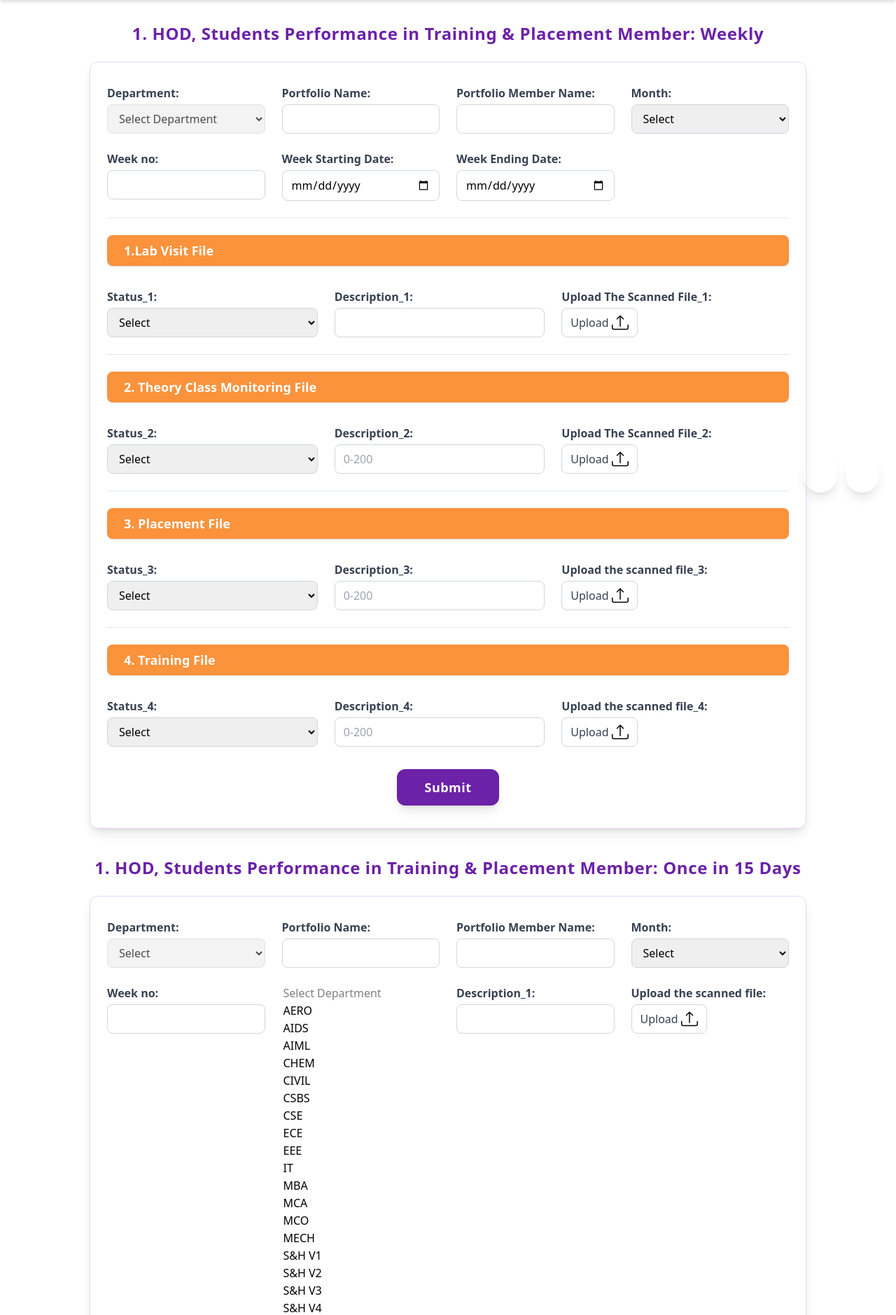
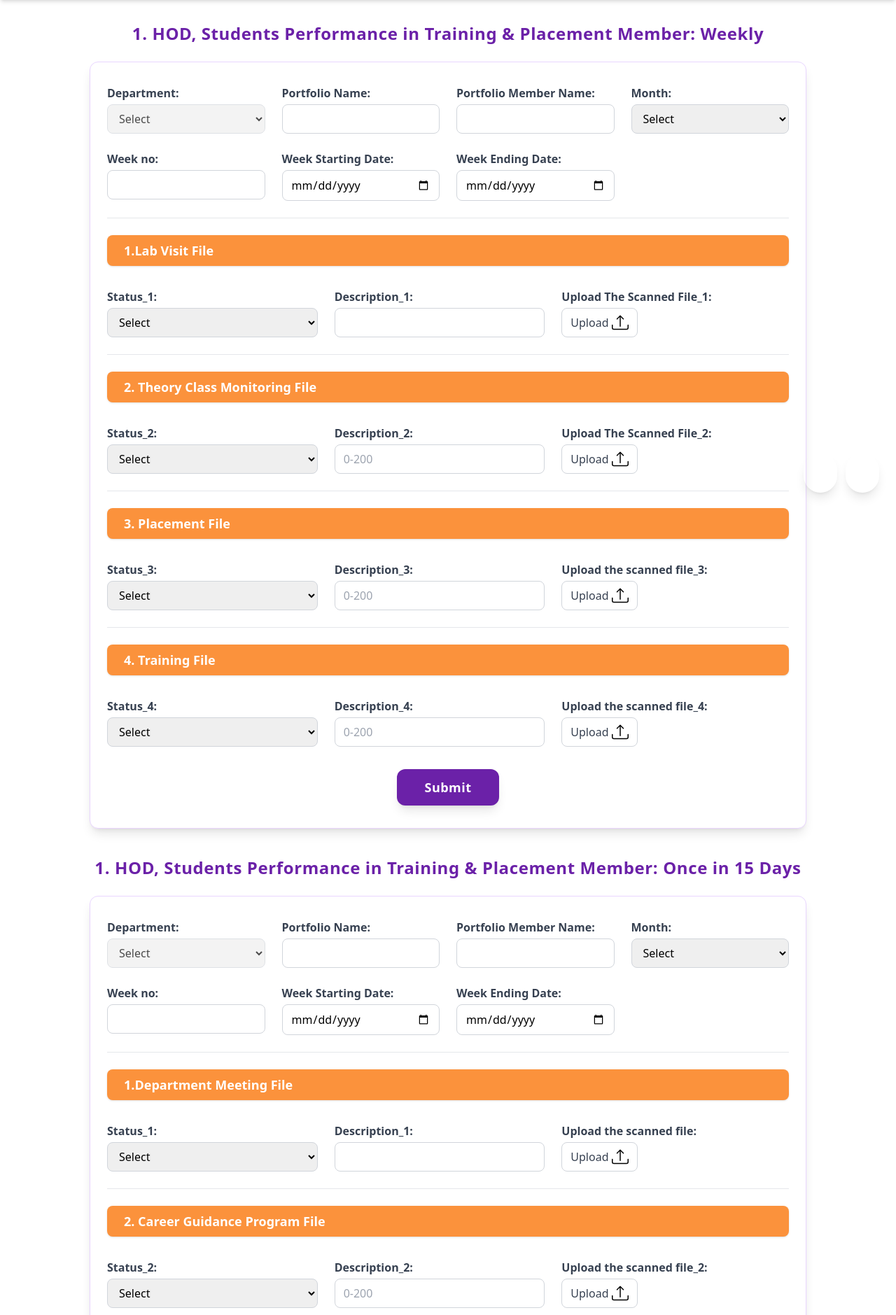
Before and after one commit to mispmctech-cpu/flask-project, a Flask app: template templates/faculty-form1.html in a window 1280 px wide. Shown: the part 72-1951 px from the top of the page at 70% size. Run offline with Flask 3, Linux system fonts and the light colour scheme; the template is opened without the code that fills it, so the values that code supplies are empty; some libraries are stand-ins or nearby versions.

Commit message:
Refactor department selection options in faculty form
Updated department selection options in faculty form and removed redundant entries.

```diff
--- a/templates/faculty-form1.html
+++ b/templates/faculty-form1.html
@@ -85,7 +85,7 @@ document.addEventListener('DOMContentLoaded', function() {
                                 <label for="db-dept" class="font-semibold text-gray-700 mb-1">Department:</label>
                                 <select id="db-dept" name="Department:" required
                                     class="rounded-lg border border-gray-300 focus:border-purple-500 focus:ring-2 focus:ring-purple-200 px-3 py-2">
-                                                <option value="" disabled selected>Select Department</option>
+                                    <option value="" disabled selected>Select</option>
                                     <option value="AERO">AERO</option>
                                     <option value="AIDS">AIDS</option>
                                     <option value="AIML">AIML</option>
@@ -379,27 +367,27 @@ document.addEventListener('DOMContentLoaded', function() {
                                         class="rounded-lg border border-gray-300 focus:border-purple-500 focus:ring-2 focus:ring-purple-200 px-3 py-2" />
                                 </div>
                                 <div class="flex flex-col">
-                                                                        <option value="" disabled selected>Select Department</option>
-                                                                        <option value="AERO">AERO</option>
-                                                                        <option value="AIDS">AIDS</option>
-                                                                        <option value="AIML">AIML</option>
-                                                                        <option value="CHEM">CHEM</option>
-                                                                        <option value="CIVIL">CIVIL</option>
-                                                                        <option value="CSBS">CSBS</option>
-                                                                        <option value="CSE">CSE</option>
-                                                                        <option value="ECE">ECE</option>
-                                                                        <option value="EEE">EEE</option>
-                                                                        <option value="IT">IT</option>
-                                                                        <option value="MBA">MBA</option>
-                                                                        <option value="MCA">MCA</option>
-                                                                        <option value="MCO">MCO</option>
-                                                                        <option value="MECH">MECH</option>
-                                                                        <option value="S&H V1">S&H V1</option>
-                                                                        <option value="S&H V2">S&H V2</option>
-                                                                        <option value="S&H V3">S&H V3</option>
-                                                                        <option value="S&H V4">S&H V4</option>
-                                                                        <option value="S&H V5">S&H V5</option>
-                                                                        <option value="S&H V6">S&H V6</option>
+                                    <label for="fd-weekstart" class="font-semibold text-gray-700 mb-1">Week Starting
+                                        Date:</label>
+                                    <input id="fd-weekstart" name="Week Starting Date" type="date"
+                                        class="rounded-lg border border-gray-300 focus:border-purple-500 focus:ring-2 focus:ring-purple-200 px-3 py-2" />
+                                </div>
+                                <div class="flex flex-col">
+                                    <label for="fd-weekend" class="font-semibold text-gray-700 mb-1">Week Ending
+                                        Date:</label>
+                                    <input id="fd-weekend" name="Week Ending Date" type="date"
+                                        class="rounded-lg border border-gray-300 focus:border-purple-500 focus:ring-2 focus:ring-purple-200 px-3 py-2" />
+                                </div>
+                            </div>
+                            <div class="w-full border-t border-gray-200 my-6"></div>
+                            <div class="grid grid-cols-1 sm:grid-cols-2 lg:grid-cols-3 gap-6">
+                                <div
+                                    class="col-span-1 sm:col-span-2 lg:col-span-4 bg-orange-400 text-white font-bold text-lg rounded-lg px-6 py-2 mb-2 shadow flex items-center">
+                                    1.Department Meeting File</div>
+                                <div class="flex flex-col">
+                                    <label for="fd-status1" class="font-semibold text-gray-700 mb-1">Status_1:</label>
+                                    <select id="fd-status1" name="Status_1"
+                                        class="rounded-lg border border-gray-300 focus:border-orange-500 focus:ring-2 focus:ring-orange-200 px-3 py-2">
                                         <option value="" disabled selected>Select</option>
                                         <option>Completed and Updated</option>
                                         <option>Yet to be Completed</option>
@@ -539,27 +521,27 @@ document.addEventListener('DOMContentLoaded', function() {
                                         class="rounded-lg border border-gray-300 focus:border-purple-500 focus:ring-2 focus:ring-purple-200 px-3 py-2" />
                                 </div>
                                 <div class="flex flex-col">
-                                                                        <option value="" disabled selected>Select Department</option>
-                                                                        <option value="AERO">AERO</option>
-                                                                        <option value="AIDS">AIDS</option>
-                                                                        <option value="AIML">AIML</option>
-                                                                        <option value="CHEM">CHEM</option>
-                                                                        <option value="CIVIL">CIVIL</option>
-                                                                        <option value="CSBS">CSBS</option>
-                                                                        <option value="CSE">CSE</option>
-                                                                        <option value="ECE">ECE</option>
-                                                                        <option value="EEE">EEE</option>
-                                                                        <option value="IT">IT</option>
-                                                                        <option value="MBA">MBA</option>
-                                                                        <option value="MCA">MCA</option>
-                                                                        <option value="MCO">MCO</option>
-                                                                        <option value="MECH">MECH</option>
-                                                                        <option value="S&H V1">S&H V1</option>
-                                                                        <option value="S&H V2">S&H V2</option>
-                                                                        <option value="S&H V3">S&H V3</option>
-                                                                        <option value="S&H V4">S&H V4</option>
-                                                                        <option value="S&H V5">S&H V5</option>
-                                                                        <option value="S&H V6">S&H V6</option>
+                                    <label class="font-semibold text-gray-700 mb-1">Week Starting Date:</label>
+                                    <input name="Week Starting Date" type="date"
+                                        class="rounded-lg border border-gray-300 focus:border-purple-500 focus:ring-2 focus:ring-purple-200 px-3 py-2" />
+                                </div>
+                                <div class="flex flex-col">
+                                    <label class="font-semibold text-gray-700 mb-1">Week Ending Date:</label>
+                                    <input name="Week Ending Date" type="date"
+                                        class="rounded-lg border border-gray-300 focus:border-purple-500 focus:ring-2 focus:ring-purple-200 px-3 py-2" />
+                                </div>
+                            </div>
+                            <div class="w-full border-t border-gray-200 my-6"></div>
+                            <div class="grid grid-cols-1 sm:grid-cols-2 lg:grid-cols-3 gap-6">
+                                <div
+                                    class="col-span-1 sm:col-span-2 lg:col-span-4 bg-orange-400 text-white font-bold text-lg rounded-lg px-6 py-2 mb-2 shadow flex items-center">
+                                    1. Admission File</div>
+                                <div class="flex flex-col">
+                                    <label class="font-semibold text-gray-700 mb-1">Status_1:</label>
+                                    <select name="Status_1"
+                                        class="rounded-lg border border-gray-300 focus:border-orange-500 focus:ring-2 focus:ring-orange-200 px-3 py-2">
+                                        <option value="" disabled selected>Select</option>
+                                        <option>Completed and Updated</option>
                                         <option>Yet to be Completed</option>
                                         <option>Under Process</option>
                                         <option>Not Applicable</option>
```
Also changed, not shown: other parts of templates/faculty-form1.html (+2 -26 lines). Lines whose indentation alone changed are shown as unchanged.
